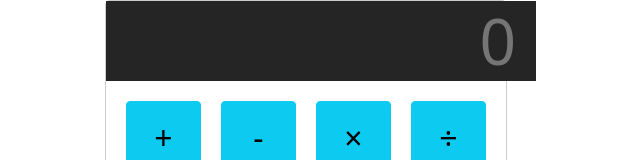
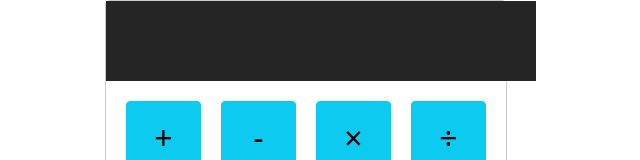
Before and after one commit to estevao144/calculadora, a React (Create React App) app: page /calcComum in a window 1280 px wide. Shown: the top 160 px of the page, without its empty margins (334-974 px from the left). Built offline with nearby package versions, Linux system fonts and the light colour scheme.

Commit message:
corrigido erro inicial

```diff
--- a/src/pages/CalcComum.jsx
+++ b/src/pages/CalcComum.jsx
@@ -1,9 +1,9 @@
 import React, { useState } from "react";
 import "../styles/calculadoras.css";
 
-// https://developer.mozilla.org/pt-BR/docs/Web/JavaScript/Reference/Global_Objects/eval
+
 function CalcComum() {
-  const [results, setResults] = useState('0');
+  const [results, setResults] = useState('');
   const [expression, setExpression] = useState('');
 
 
```
